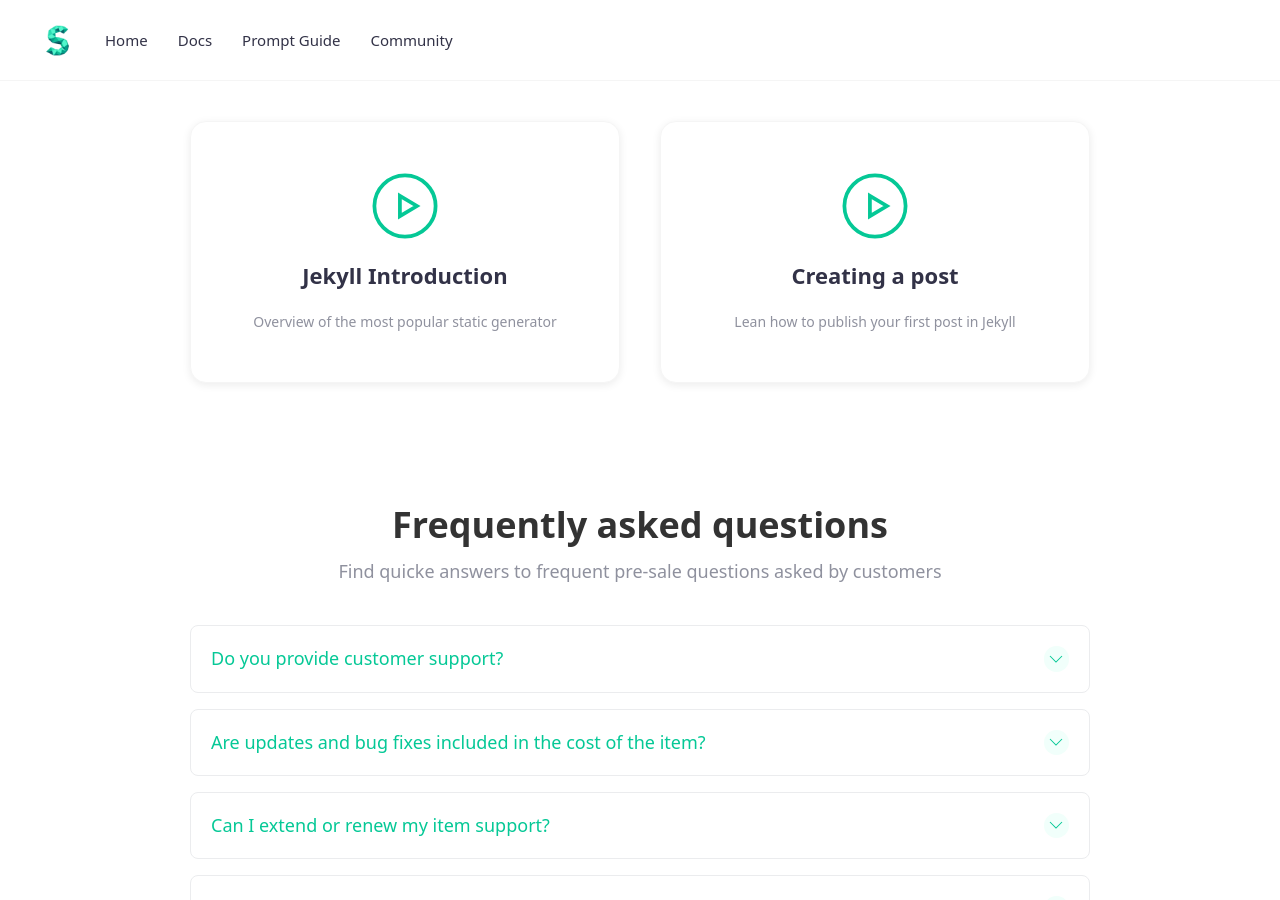
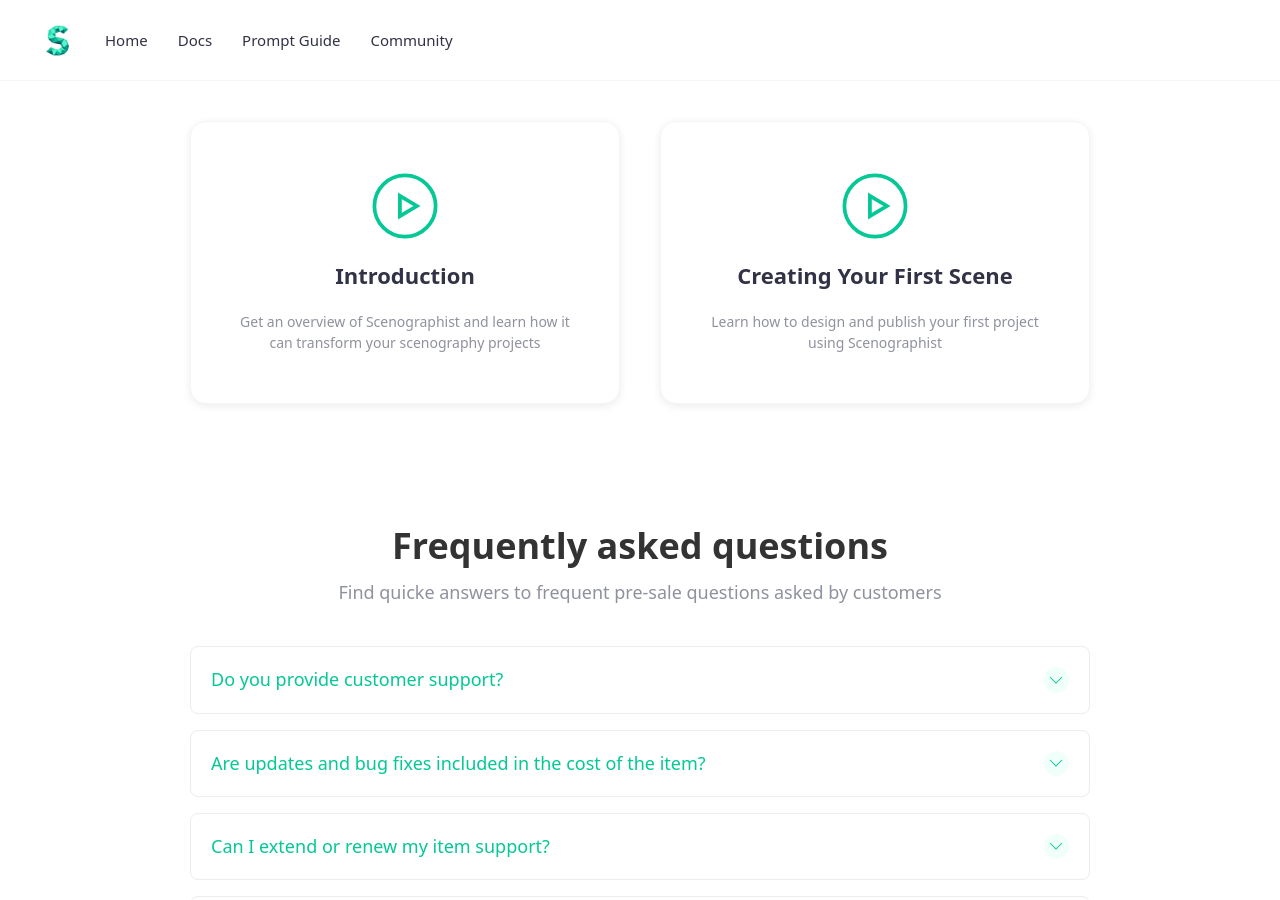
Before and after one commit to Scenographist/docs, a Jekyll site: the page built from index.md, in a window 1280 px wide and 900 px high, scrolled down 1326 px. Built offline with Jekyll 4.4.1, drawn with Linux system fonts in a browser that asks for light colours.

Commit message:
Update videos.yml

```diff
--- a/_data/videos.yml
+++ b/_data/videos.yml
@@ -1,9 +1,9 @@
 # Video include content
 
-- title: Jekyll Introduction
-  desc: Overview of the most popular static generator
+- title: Introduction
+  desc: Get an overview of Scenographist and learn how it can transform your scenography projects
   url: https://youtu.be/T1itpPvFWHI
 
-- title: Creating a post
-  desc: Lean how to publish your first post in Jekyll
+- title: Creating Your First Scene
+  desc: Learn how to design and publish your first project using Scenographist
   url: https://youtu.be/gsYqPL9EFwQ
```
